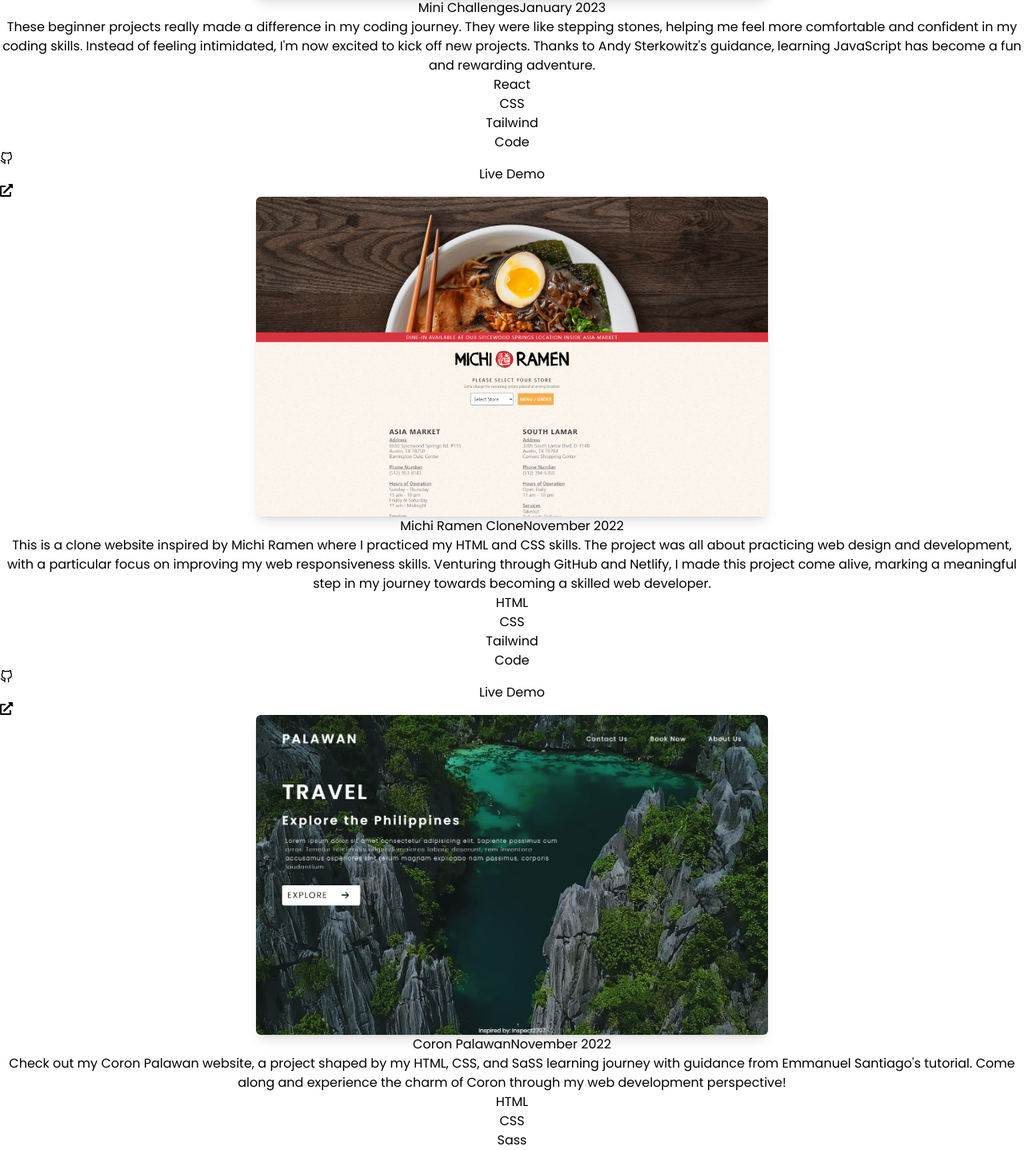
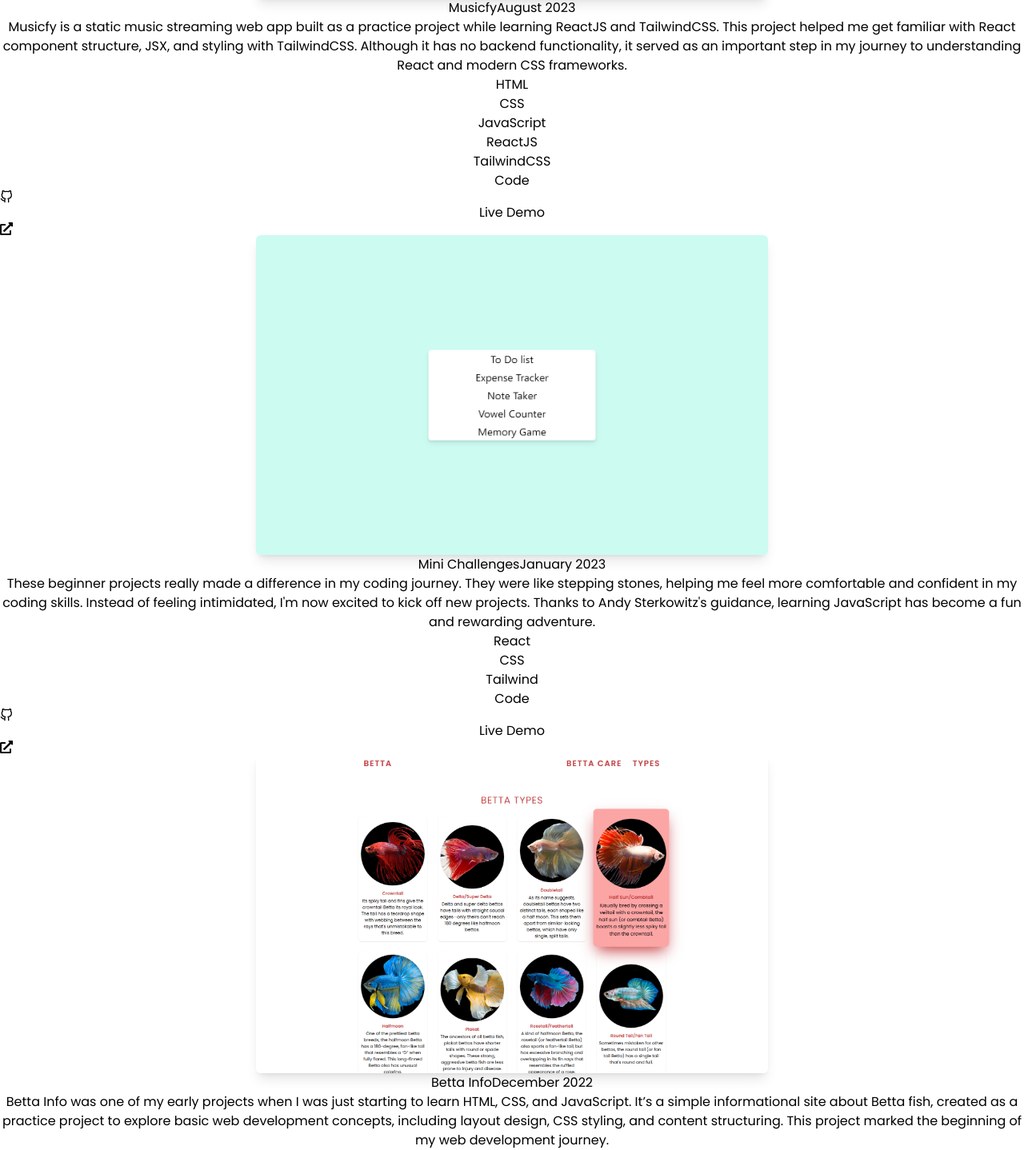
Before and after one commit to itsmecedy/Portfolio, a React (Vite) app: page / in a window 1280 px wide. Shown: the part 6419-7857 px from the top of the page at 80% size. Built offline with nearby package versions, Linux system fonts and the light colour scheme.

Commit message:
Add new projects to the portfolio and sort them.

```diff
--- a/src/components/Projects.jsx
+++ b/src/components/Projects.jsx
@@ -7,6 +7,8 @@
 import FrontendMentorProj from "/assets/frontend-mentor-projects.png";
 import Pokedex from "/assets/pokedex.png";
 import WeatherApp from "/assets/weather-app.png";
+import BettaInfo from "/assets/betta-info.png";
+import Musicfy from "/assets/musicfy.png";
 import { FiGithub } from "react-icons/fi";
 import { FaExternalLinkAlt } from "react-icons/fa";
 
@@ -65,6 +67,17 @@
     },
     {
       id: 4,
+      name: "Betta Info",
+      date: "December 2022",
+      image: BettaInfo,
+      code: "https://github.com/itsmecedy/Betta-Info",
+      link: "https://itsmecedy.github.io/Betta-Info/",
+      description:
+        "Betta Info was one of my early projects when I was just starting to learn HTML, CSS, and JavaScript. It’s a simple informational site about Betta fish, created as a practice project to explore basic web development concepts, including layout design, CSS styling, and content structuring. This project marked the beginning of my web development journey.",
+      techStack: ["HTML", "CSS", "JavaScript", "Tailwind"],
+    },
+    {
+      id: 5,
       name: "Mini Challenges",
       date: "January 2023",
       image: MiniChallenges,
@@ -75,7 +88,18 @@
       techStack: ["React", "CSS", "Tailwind"],
     },
     {
-      id: 5,
+      id: 6,
+      name: "Musicfy",
+      date: "August 2023",
+      image: Musicfy,
+      code: "https://github.com/itsmecedy/Musicfy",
+      link: "https://app-musicfy.netlify.app/",
+      description:
+        "Musicfy is a static music streaming web app built as a practice project while learning ReactJS and TailwindCSS. This project helped me get familiar with React component structure, JSX, and styling with TailwindCSS. Although it has no backend functionality, it served as an important step in my journey to understanding React and modern CSS frameworks.",
+      techStack: ["HTML", "CSS", "JavaScript", "ReactJS", "TailwindCSS"],
+    },
+    {
+      id: 7,
       name: "Pokedex",
       date: "October 2024",
       image: Pokedex,
@@ -86,7 +110,7 @@
       techStack: ["HTML", "CSS", "JavaScript", "Sass", "PokeAPI"],
     },
     {
-      id: 6,
+      id: 8,
       name: "Frontend Mentor Projects",
       date: "February 2025",
       image: FrontendMentorProj,
@@ -97,7 +121,7 @@
       techStack: ["HTML", "CSS", "JS", "TailwindCSS", "ReactJS"],
     },
     {
-      id: 7,
+      id: 9,
       name: "Weather App",
       date: "February 2025",
       image: WeatherApp,
```
Also changed, not shown: public/assets/betta-info.png (added), public/assets/musicfy.png (added).
